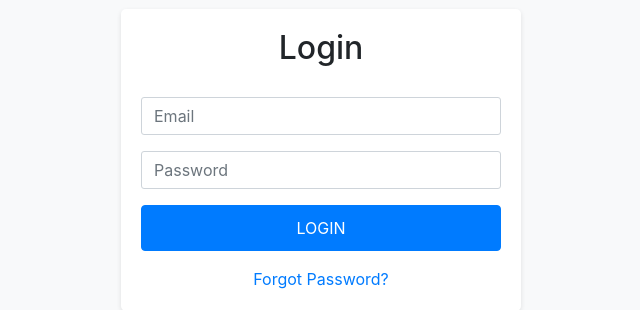
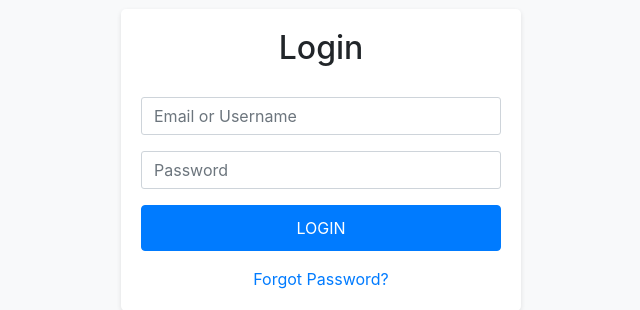
Before and after one commit to rez047/October-29th, a Django app: template school_management_app/templates/login_page.html in a window 1280 px wide. Shown: the part 141-451 px from the top of the page, without its empty margins (319-959 px from the left). Run offline with Django 3.2, Linux system fonts and the light colour scheme; the template is opened without the code that fills it, so the values that code supplies are empty; some libraries are stand-ins or nearby versions.

Commit message:
Update login_page.html

```diff
--- a/school_management_app/templates/login_page.html
+++ b/school_management_app/templates/login_page.html
@@ -49,7 +49,7 @@
         <form action="/doLogin" method="post">
           {% csrf_token %}
           <div class="form-group">
-            <input type="email" class="form-control" placeholder="Email" name="email" required>
+            <input type="username" class="form-control" placeholder="Email or Username" name="username" required>
           </div>
           <div class="form-group">
             <input type="password" class="form-control" placeholder="Password" name="password" required>
```
